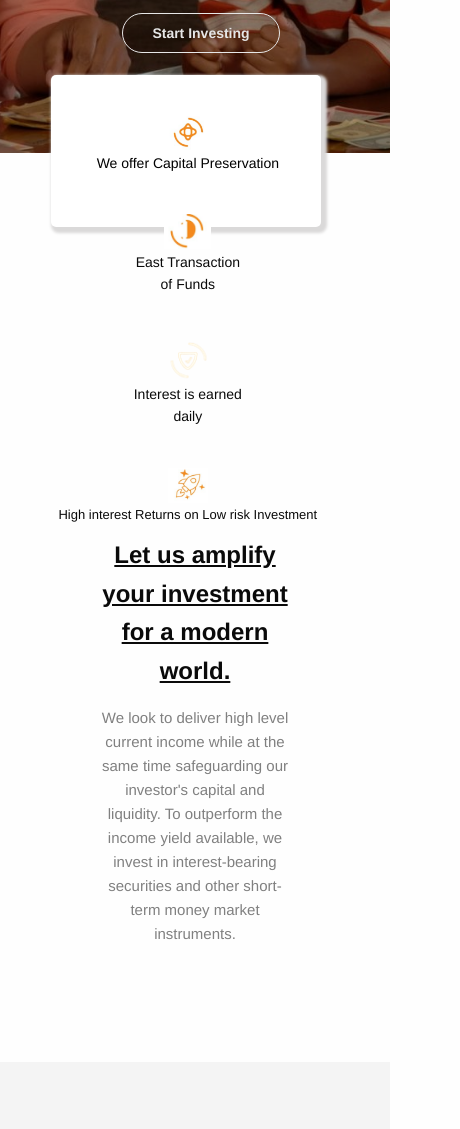
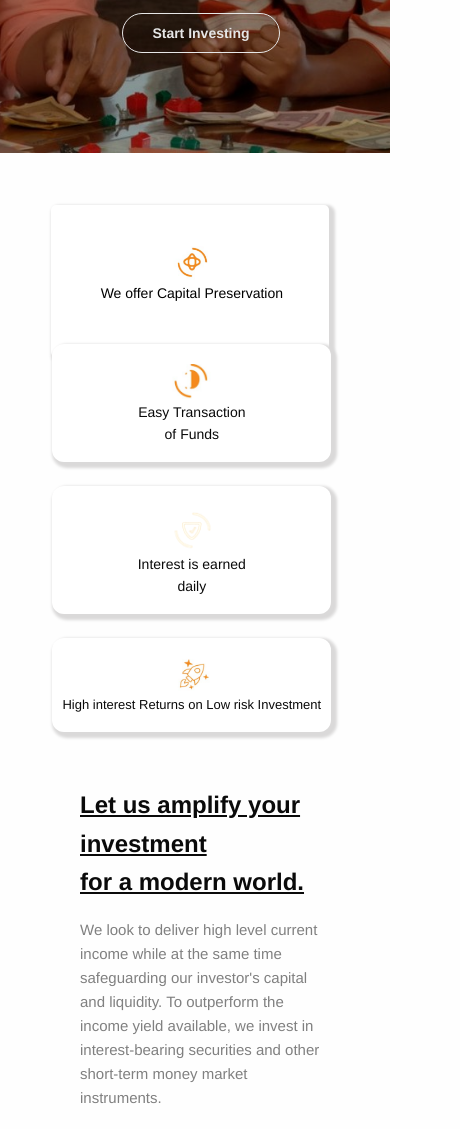
Before and after one commit to fredrickkimathi/cmmf-styling2, a plain HTML site: page index.html in a window 390 px wide. Shown: the part 757-1886 px from the top of the page, 460 px wide, since content can reach past the window. Drawn offline with Linux system fonts and the light colour scheme.

Commit message:
SE responsiveness

```diff
--- a/extrastyle.css
+++ b/extrastyle.css
@@ -24,7 +24,7 @@
     margin-top: 100px;
     padding-left: 20%;
     margin-left: 20%;
-    position: fixed;
+    /* position: fixed; */
 
   }
   .cmmf-part{
@@ -40,23 +40,26 @@
   }
   .include-cmmf{
     order: 2;
-    position: fixed;
+    /* position: fixed; */
   }
   .cy-why-section{
-    order: 3;
+    margin-top: 130px;
   }
   #third-sect{
     padding-top: 350px;
 
   }
   #amplify-text{
-    text-align: center;
+
     line-height: 3px;
     text-decoration: underline;
+    margin-left: -20px;
+    margin-right: -20px;
   }
+
   #look-to-deliver{
-    font-size: 15px;
-    text-align: center;
+    margin-left: -20px;
+    margin-right: -30px;
   }
 
   #cmmf-img{
@@ -71,6 +74,37 @@
     padding-top: 4%;
     /* position: none; */
   }
+  .third-section{
+   padding-top: 250px;
+
+  }
+  #offer-part2{
+    background-color: white;
+    border-radius: 12px;
+    margin-right: -6px;
+    margin-left: -6px;
+    margin-top: 20px;
+    box-shadow:3px 3px 3px 3px rgb(218, 217, 217);
+  }
+
+  #offer-part3{
+    background-color: white;
+    border-radius: 12px;
+    margin-right: -6px;
+    margin-left: -6px;
+    margin-top: 20px;
+    box-shadow:3px 3px 3px 3px rgb(218, 217, 217);
+  }
+  #offer-part4{
+    background-color: white;
+    border-radius: 12px;
+    margin-right: -6px;
+    margin-left: -6px;
+    padding: 0px 10px;
+    margin-top: 20px;
+    box-shadow:3px 3px 3px 3px rgb(218, 217, 217);
+  }
+
   #offer-part1:focus{
     background-color: rgb(245, 138, 30);
     color: white;
@@ -86,6 +120,7 @@
     color: white;
     border-radius: 12px;
   }
+
   #main-investment-cont{
     flex-direction: column;
   }
@@ -96,6 +131,20 @@
   #button-sections{
     flex-direction: column;
   }
+  .cmmf-faqs{
+    margin-left: -30px;
+    margin-right: -30px;
+  }
+  .faqs{
+    text-align: center;
+  }
+  #features-checks{
+    margin-right: 50px;
+  }
+  #more-info-part{
+    margin-right: -70px;
+    margin-bottom: -90px;
+  }
   #usd-btn{
     order: 2;
     margin-top: 20px;
@@ -105,6 +154,7 @@
     align-items: center;
   }
   #sub-btn{
+    margin-left: 90px;
     order: 2;
 
   }
@@ -143,6 +193,7 @@
   #image2-part{
     width: 60%;
     justify-self: center;
+    margin-left: -19px;
   }
 
 
--- a/index.html
+++ b/index.html
@@ -97,7 +97,7 @@
 
           <div id="offer-part2">
             <img src="images/smiley.png" alt="smiley" style="height: 35px;">
-            <p style="padding-top: 2px;">East Transaction <br> of Funds</p>
+            <p style="padding-top: 2px;">Easy Transaction <br> of Funds</p>
           </div>
           <div id="offer-part3">
             <div id="arm-text"></div>
```
